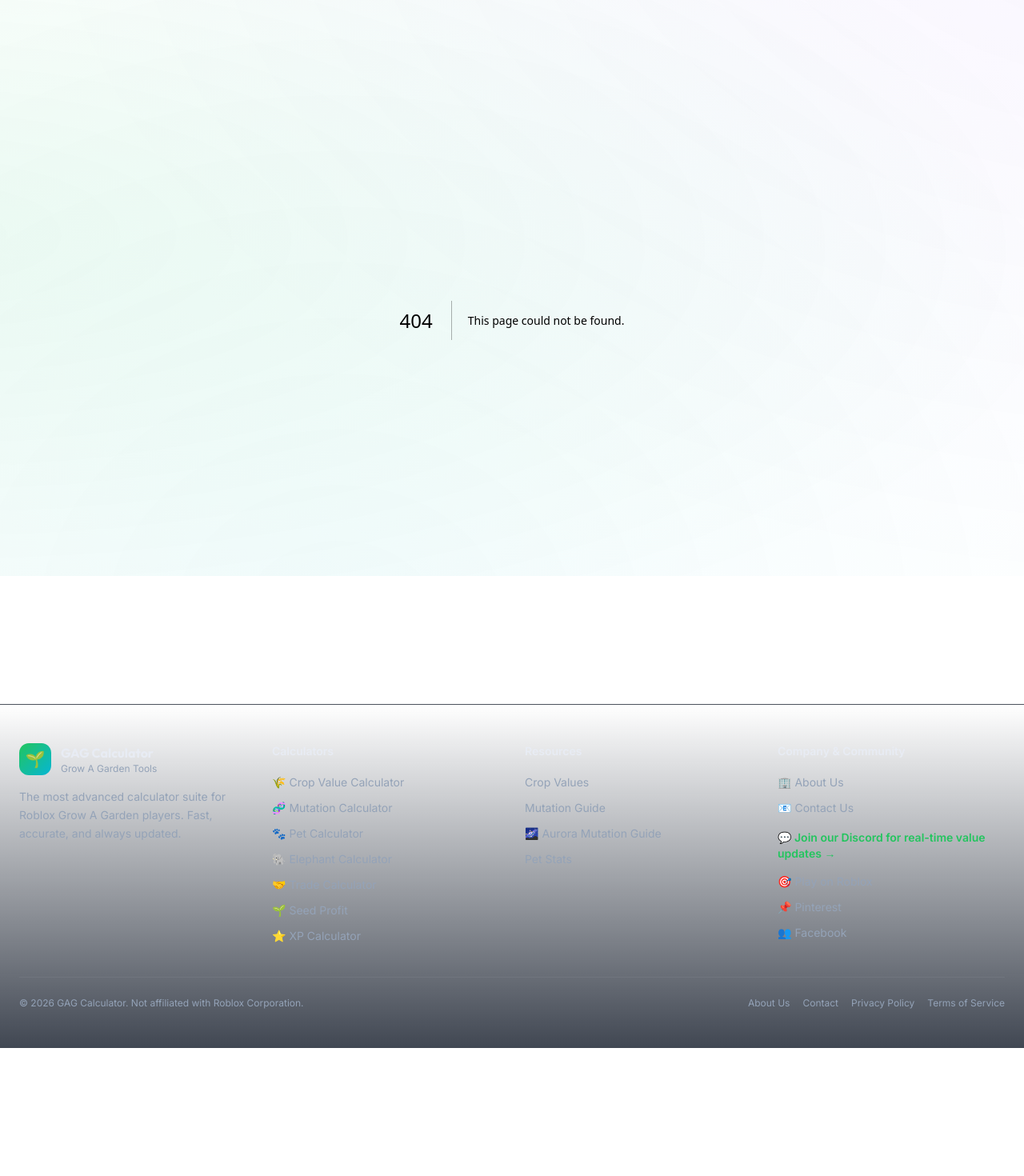
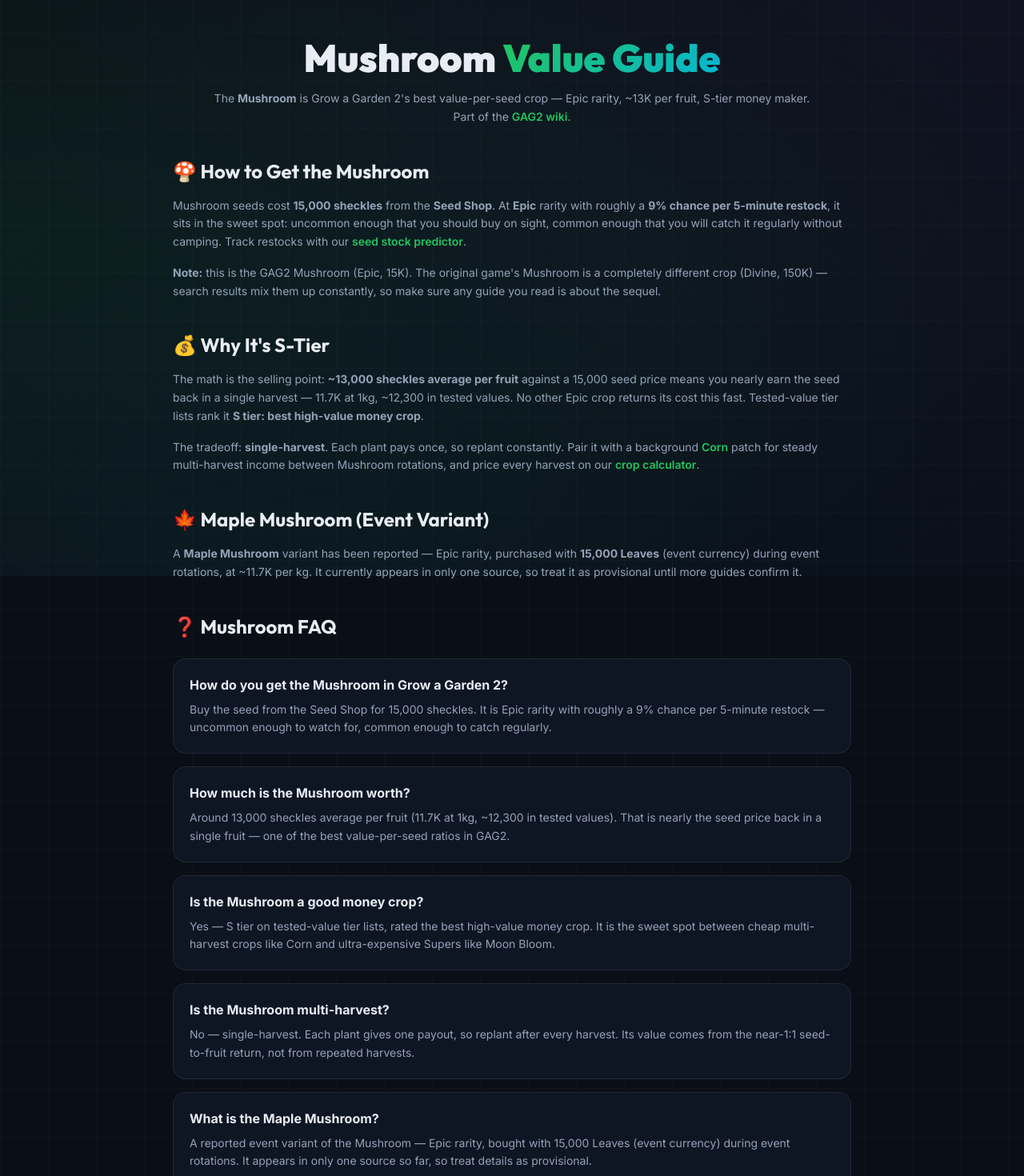
Before and after one commit to liveetcstream-beep/grow-a-garden-calculator, a Next.js app: page /grow-a-garden-2/wiki/plants/mushroom in a window 1280 px wide. Before the commit this address had no page. Shown: the part 80-1550 px from the top of the page at 80% size. Before the commit the page ends 1390 px from the top, so only its background shows below. Built offline with nearby package versions, Linux system fonts and the light colour scheme.

Commit message:
Add Mushroom spoke page (GAG2 wiki)

```diff
--- /dev/null
+++ b/src/app/grow-a-garden-2/wiki/plants/mushroom/page.tsx
@@ -0,0 +1,130 @@
+import type { Metadata } from "next";
+import Link from "next/link";
+import { getCanonical } from "@/lib/canonical";
+
+const pageTitle = "Mushroom Grow a Garden 2 – Price & Value Guide";
+const pageDesc = "Mushroom in Grow a Garden 2: 15,000 seed price, Epic rarity, ~13,000 sell value. Why it's an S-tier money crop.";
+
+export const metadata: Metadata = {
+  title: pageTitle,
+  description: pageDesc,
+  keywords: ["mushroom grow a garden 2", "mushroom gag2", "mushroom value", "grow a garden 2 epic crops", "best money crop gag2", "maple mushroom grow a garden 2"],
+  alternates: { canonical: getCanonical("/grow-a-garden-2/wiki/plants/mushroom") },
+  openGraph: {
+    title: pageTitle,
+    description: pageDesc,
+    url: "https://growagardencalcs.com/grow-a-garden-2/wiki/plants/mushroom",
+    siteName: "Grow A Garden Calculator",
+    type: "website",
+  },
+};
+
+const faqs = [
+  {
+    q: "How do you get the Mushroom in Grow a Garden 2?",
+    a: "Buy the seed from the Seed Shop for 15,000 sheckles. It is Epic rarity with roughly a 9% chance per 5-minute restock — uncommon enough to watch for, common enough to catch regularly.",
+  },
+  {
+    q: "How much is the Mushroom worth?",
+    a: "Around 13,000 sheckles average per fruit (11.7K at 1kg, ~12,300 in tested values). That is nearly the seed price back in a single fruit — one of the best value-per-seed ratios in GAG2.",
+  },
+  {
+    q: "Is the Mushroom a good money crop?",
+    a: "Yes — S tier on tested-value tier lists, rated the best high-value money crop. It is the sweet spot between cheap multi-harvest crops like Corn and ultra-expensive Supers like Moon Bloom.",
+  },
+  {
+    q: "Is the Mushroom multi-harvest?",
+    a: "No — single-harvest. Each plant gives one payout, so replant after every harvest. Its value comes from the near-1:1 seed-to-fruit return, not from repeated harvests.",
+  },
+  {
+    q: "What is the Maple Mushroom?",
+    a: "A reported event variant of the Mushroom — Epic rarity, bought with 15,000 Leaves (event currency) during event rotations. It appears in only one source so far, so treat details as provisional.",
+  },
+];
+
+const faqSchema = {
+  "@context": "https://schema.org",
+  "@type": "FAQPage",
+  mainEntity: faqs.map((f) => ({
+    "@type": "Question",
+    name: f.q,
+    acceptedAnswer: { "@type": "Answer", text: f.a },
+  })),
+};
+
+export default function MushroomGuide() {
+  return (
+    <div className="max-w-4xl mx-auto px-4 sm:px-6 py-12">
+      <script
+        type="application/ld+json"
+        dangerouslySetInnerHTML={{ __html: JSON.stringify(faqSchema) }}
+      />
+      <div className="text-center mb-10">
+        <h1 className="text-4xl sm:text-5xl font-black mb-4" style={{ fontFamily: "var(--font-display)", color: "var(--foreground)" }}>
+          Mushroom <span style={{ background: "var(--gradient-1)", WebkitBackgroundClip: "text", WebkitTextFillColor: "transparent" }}>Value Guide</span>
+        </h1>
+        <p className="text-sm max-w-3xl mx-auto leading-relaxed" style={{ color: "var(--muted)" }}>
+          The <strong>Mushroom</strong> is Grow a Garden 2's best value-per-seed crop — Epic rarity, ~13K per fruit, S-tier money maker.
+          Part of the <Link href="/grow-a-garden-2/wiki" className="text-[var(--primary)] hover:underline font-semibold">GAG2 wiki</Link>.
+        </p>
+      </div>
+
+      <div className="space-y-10 text-sm leading-relaxed" style={{ color: "var(--muted)" }}>
+        <section>
+          <h2 className="text-2xl font-bold mb-4 text-left" style={{ fontFamily: "var(--font-display)", color: "var(--foreground)" }}>
+            🍄 How to Get the Mushroom
+          </h2>
+          <p className="mb-4">
+            Mushroom seeds cost <strong>15,000 sheckles</strong> from the <strong>Seed Shop</strong>. At <strong>Epic</strong> rarity
+            with roughly a <strong>9% chance per 5-minute restock</strong>, it sits in the sweet spot: uncommon enough that you
+            should buy on sight, common enough that you will catch it regularly without camping. Track restocks with our <Link href="/grow-a-garden-2/stock-predictor" className="text-[var(--primary)] hover:underline font-semibold">seed stock predictor</Link>.
+          </p>
+          <p className="mb-4">
+            <strong>Note:</strong> this is the GAG2 Mushroom (Epic, 15K). The original game's Mushroom is a completely different
+            crop (Divine, 150K) — search results mix them up constantly, so make sure any guide you read is about the sequel.
+          </p>
+        </section>
+
+        <section>
+          <h2 className="text-2xl font-bold mb-4 text-left" style={{ fontFamily: "var(--font-display)", color: "var(--foreground)" }}>
+            💰 Why It's S-Tier
+          </h2>
+          <p className="mb-4">
+            The math is the selling point: <strong>~13,000 sheckles average per fruit</strong> against a 15,000 seed price means
+            you nearly earn the seed back in a single harvest — 11.7K at 1kg, ~12,300 in tested values. No other Epic crop returns
+            its cost this fast. Tested-value tier lists rank it <strong>S tier: best high-value money crop</strong>.
+          </p>
+          <p className="mb-4">
+            The tradeoff: <strong>single-harvest</strong>. Each plant pays once, so replant constantly. Pair it with a background <Link href="/grow-a-garden-2/wiki/plants/corn" className="text-[var(--primary)] hover:underline font-semibold">Corn</Link> patch
+            for steady multi-harvest income between Mushroom rotations, and price every harvest on our <Link href="/" className="text-[var(--primary)] hover:underline font-semibold">crop calculator</Link>.
+          </p>
+        </section>
+
+        <section>
+          <h2 className="text-2xl font-bold mb-4 text-left" style={{ fontFamily: "var(--font-display)", color: "var(--foreground)" }}>
+            🍁 Maple Mushroom (Event Variant)
+          </h2>
+          <p className="mb-4">
+            A <strong>Maple Mushroom</strong> variant has been reported — Epic rarity, purchased with <strong>15,000 Leaves</strong> (event
+            currency) during event rotations, at ~11.7K per kg. It currently appears in only one source, so treat it as provisional
+            until more guides confirm it.
+          </p>
+        </section>
+
+        <section>
+          <h2 className="text-2xl font-bold mb-6 text-left" style={{ fontFamily: "var(--font-display)", color: "var(--foreground)" }}>
+            ❓ Mushroom FAQ
+          </h2>
+          <div className="space-y-4">
+            {faqs.map((faq, i) => (
+              <div key={i} className="glass-card-static p-5">
+                <h3 className="text-base font-bold mb-2" style={{ color: "var(--foreground)" }}>{faq.q}</h3>
+                <p className="text-sm leading-relaxed" style={{ color: "var(--muted)" }}>{faq.a}</p>
+              </div>
+            ))}
+          </div>
+        </section>
+      </div>
+    </div>
+  );
+}
```
